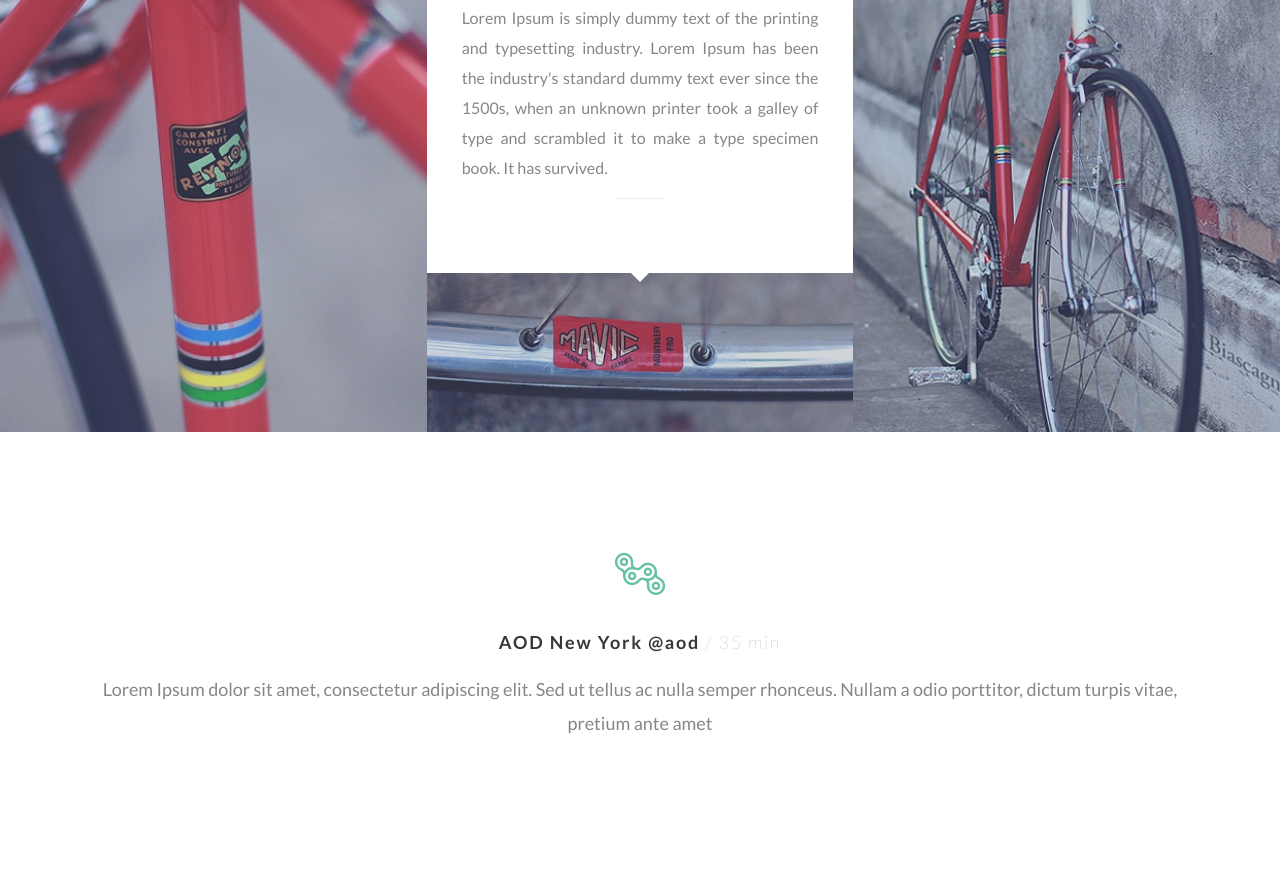
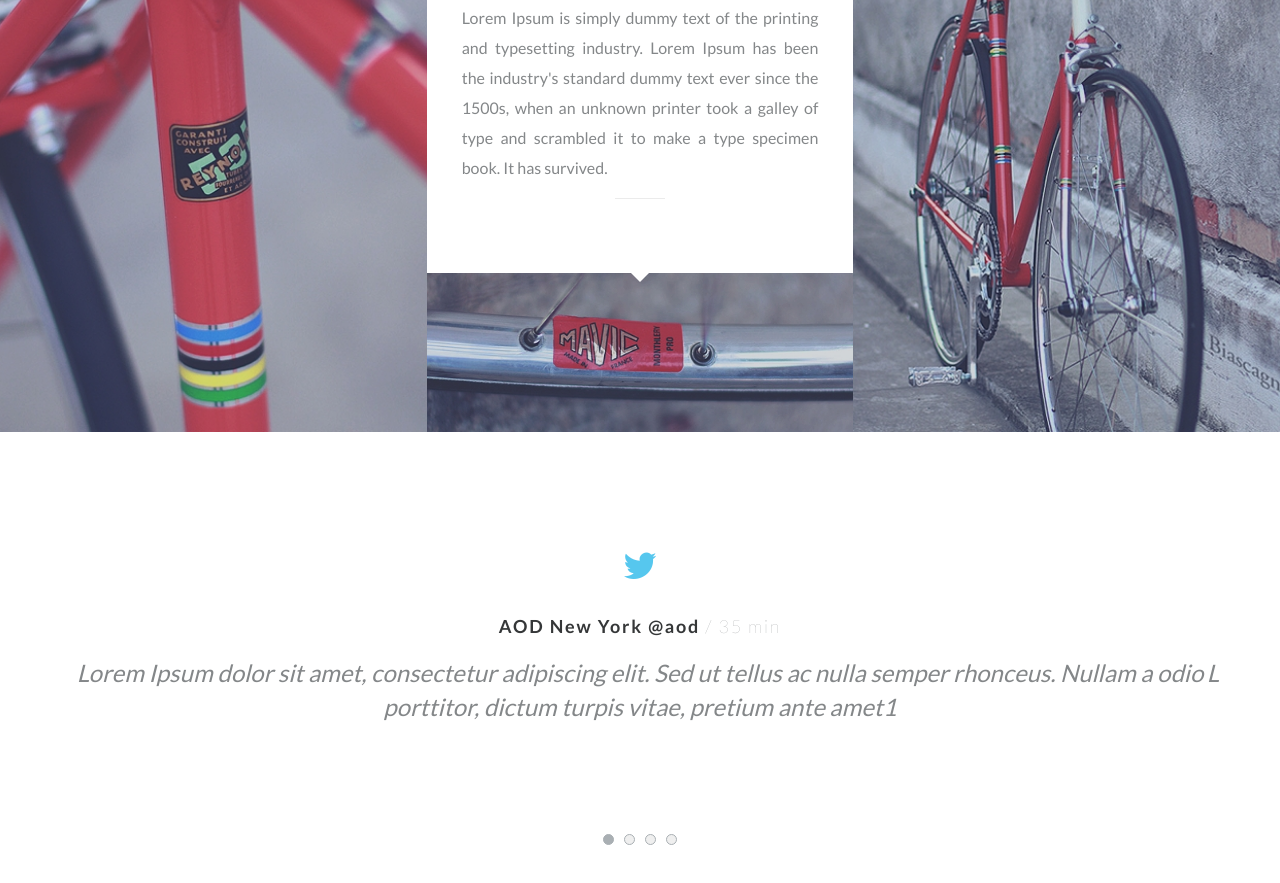
Before and after one commit to HakasLepehen/AOD, a website built with webpack: page src/index.html in a window 1280 px wide. Shown: the part 2792-3675 px from the top of the page. Before the commit the page ends 3652 px from the top, so only its background shows below. Built offline with nearby package versions, Linux system fonts and the light colour scheme.

Commit message:
completed .slider

```diff
--- a/src/index.html
+++ b/src/index.html
@@ -163,16 +163,61 @@
                 </section>
 
                 <section class="slider">
-                    <div class="container">
+                    <div class="container slider-container">
                         <div class="slider__block">
-                            <div class="block__icon">
-                                <img src="./img/generation/01.png" alt="">
+
+                            <div class="slider__item slide">
+                                <div class="slide__icon">
+                                    <img src="./img/brands/twitter-logo.png" alt="">
+                                </div>
+                                <h2 class="slide__title">AOD New York @aod<span> / 35 min</span></h2>
+                                <div class="slide__text">Lorem Ipsum dolor sit amet, consectetur adipiscing elit. Sed ut
+                                    tellus ac nulla semper rhonceus. Nullam a odio porttitor, dictum turpis vitae,
+                                    pretium
+                                    ante amet1
+                                </div>
                             </div>
-                            <h2 class="slider__title">AOD New York @aod <span>/ 35 min</span></h2>
-                            <div class="block__text">Lorem Ipsum dolor sit amet, consectetur adipiscing elit. Sed ut
-                                tellus ac nulla semper rhonceus. Nullam a odio porttitor, dictum turpis vitae, pretium
-                                ante amet
+                            <div class="slider__item slide">
+                                <div class="slide__icon">
+                                    <img src="./img/brands/twitter-logo.png" alt="">
+                                </div>
+                                <h2 class="slide__title">AOD New York @aod<span> / 35 min</span></h2>
+                                <div class="slide__text">Lorem Ipsum dolor sit amet, consectetur adipiscing elit. Sed ut
+                                    tellus ac nulla semper rhonceus. Nullam a odio porttitor, dictum turpis vitae,
+                                    pretium
+                                    ante amet2
+                                </div>
                             </div>
+                            <div class="slider__item slide">
+                                <div class="slide__icon">
+                                    <img src="./img/brands/twitter-logo.png" alt="">
+                                </div>
+                                <h2 class="slide__title">AOD New York @aod<span> / 35 min</span></h2>
+                                <div class="slide__text">Lorem Ipsum dolor sit amet, consectetur adipiscing elit. Sed ut
+                                    tellus ac nulla semper rhonceus. Nullam a odio porttitor, dictum turpis vitae,
+                                    pretium
+                                    ante amet3
+                                </div>
+                            </div>
+                            <div class="slider__item slide">
+                                <div class="slide__icon">
+                                    <img src="./img/brands/twitter-logo.png" alt="">
+                                </div>
+                                <h2 class="slide__title">AOD New York @aod<span> / 35 min</span></h2>
+                                <div class="slide__text">Lorem Ipsum dolor sit amet, consectetur adipiscing elit. Sed ut
+                                    tellus ac nulla semper rhonceus. Nullam a odio porttitor, dictum turpis vitae,
+                                    pretium
+                                    ante amet4
+                                </div>
+                            </div>
+                        </div>
+                        <div class="pagination">
+                            <ul class="pagination__list">
+                                <li><button class="active"></button></li>
+                                <li><button></button></li>
+                                <li><button></button></li>
+                                <li><button></button></li>
+                            </ul>
                         </div>
                     </div>
                 </section>
--- a/src/js/index.js
+++ b/src/js/index.js
@@ -3,28 +3,52 @@ import "../scss/style.scss";
 import "../img/bg_main.jpg";
 import "./ibg";
 import "../img/logo.png";
-import '../img/generation/01.png';
-import '../img/brands/bicycle-company-logo.png';
-import '../img/brands/01.jpeg';
-import '../img/brands/02.jpg';
-import '../img/brands/vintage-oliva-logo.png';
-import '../img/brands/la-boriosa-logo.png';
-import '../img/brands/la-boriosa-img.jpeg';
-import '../img/brands/vintage-bicycles-logo.png';
-import '../img/brands/since-bicycles.png';
-import '../img/brands/mavic.jpeg';
-import '../img/brands/hulot-logo.png';
+import "../img/generation/01.png";
+import "../img/brands/bicycle-company-logo.png";
+import "../img/brands/01.jpeg";
+import "../img/brands/02.jpg";
+import "../img/brands/vintage-oliva-logo.png";
+import "../img/brands/la-boriosa-logo.png";
+import "../img/brands/la-boriosa-img.jpeg";
+import "../img/brands/vintage-bicycles-logo.png";
+import "../img/brands/since-bicycles.png";
+import "../img/brands/mavic.jpeg";
+import "../img/brands/hulot-logo.png";
+import "../img/brands/twitter-logo.png";
 
 document.querySelector(".wrapper").classList.add("loaded");
 
 document.addEventListener("DOMContentLoaded", (e) => {
-    const header = document.querySelector(".header__menu");
-    const icon = document.querySelector('.menu__icon');
-    const body = document.querySelector('.menu__body');
-    header.addEventListener("click", () => {
-      header.classList.toggle('active');
-      icon.classList.toggle('active');
-      body.classList.toggle('active');
-      document.querySelector('body').classList.toggle('lock');
-    });
+  const header = document.querySelector(".header__menu");
+  const icon = document.querySelector(".menu__icon");
+  const body = document.querySelector(".menu__body");
+  header.addEventListener("click", () => {
+    header.classList.toggle("active");
+    icon.classList.toggle("active");
+    body.classList.toggle("active");
+    document.querySelector("body").classList.toggle("lock");
   });
+
+  switchSlide();
+});
+
+const switchSlide = () => {
+  const btns = document.querySelectorAll('.pagination .pagination__list li button');
+  let btnActive = document.querySelector('.pagination .pagination__list li button.active');
+  const slide = document.querySelector('.slider__block');
+  let slideWidth = parseFloat(getComputedStyle(slide, null).width.replace("px", ""));
+  let activeIndex = 1;
+  console.log(slide.clientWidth)
+
+  btns.forEach((element, index) => {
+    console.log(slideWidth);
+    element.addEventListener('click', (event) => {
+      activeIndex = -index;
+      console.log('new active Index: ', slideWidth);
+      btnActive.classList.toggle('active');
+      btnActive = event.currentTarget;
+      event.currentTarget.classList.toggle('active');
+      document.querySelector('.slider__block').style.transform = `translateX(${slideWidth * activeIndex}px)`;
+    })
+  });
+}
--- a/src/scss/slider.scss
+++ b/src/scss/slider.scss
@@ -1,5 +1,5 @@
 .slider {
-  padding: 120px 60px;
+  padding: 120px 0 60px 0;
 
   @media (max-width: 900px) {
     padding: 80px 0;
@@ -7,12 +7,26 @@
   @media (max-width: 600px) {
     padding: 30px 0;
   }
+
+  &-container {
+    overflow: hidden;
+  }
+
   &__block {
+    display: flex;
+    flex: 0 0 100%;
+    transition: 0.5s;
+  }
+
+  .slide {
     text-align: center;
+    min-width: 100%;
+
+
     &__icon {
       margin: 0 0 33px 0;
     }
-    .slider__title {
+    .slide__title {
       margin: 0px 0px 20px 0px;
       font-size: 18px;
       font-weight: 700;
@@ -25,8 +39,42 @@
     }
     &__text {
       color: #848789;
-      font-size: 18px;
+      font-size: 24px;
+      font-style: italic;
       line-height: 34px;
     }
   }
 }
+
+.pagination {
+  padding-top: 100px;
+
+  &__list {
+    display: flex;
+    list-style: none;
+    margin: 0;
+    padding: 0;
+    justify-content: center;
+
+    &:first-child {
+      margin-left: 0;
+    }
+    li {
+      padding: 5px;
+
+      button {
+        margin: 0;
+        padding: 0;
+        font-size: 0;
+        height: 11px;
+        width: 11px;
+        border: 1px solid #a9afb3;
+        border-radius: 50%;
+      }
+
+      .active {
+        background: #a9afb3;
+      }
+    }
+  }
+}
```
Also changed, not shown: src/img/brands/twitter-logo.png (added).
